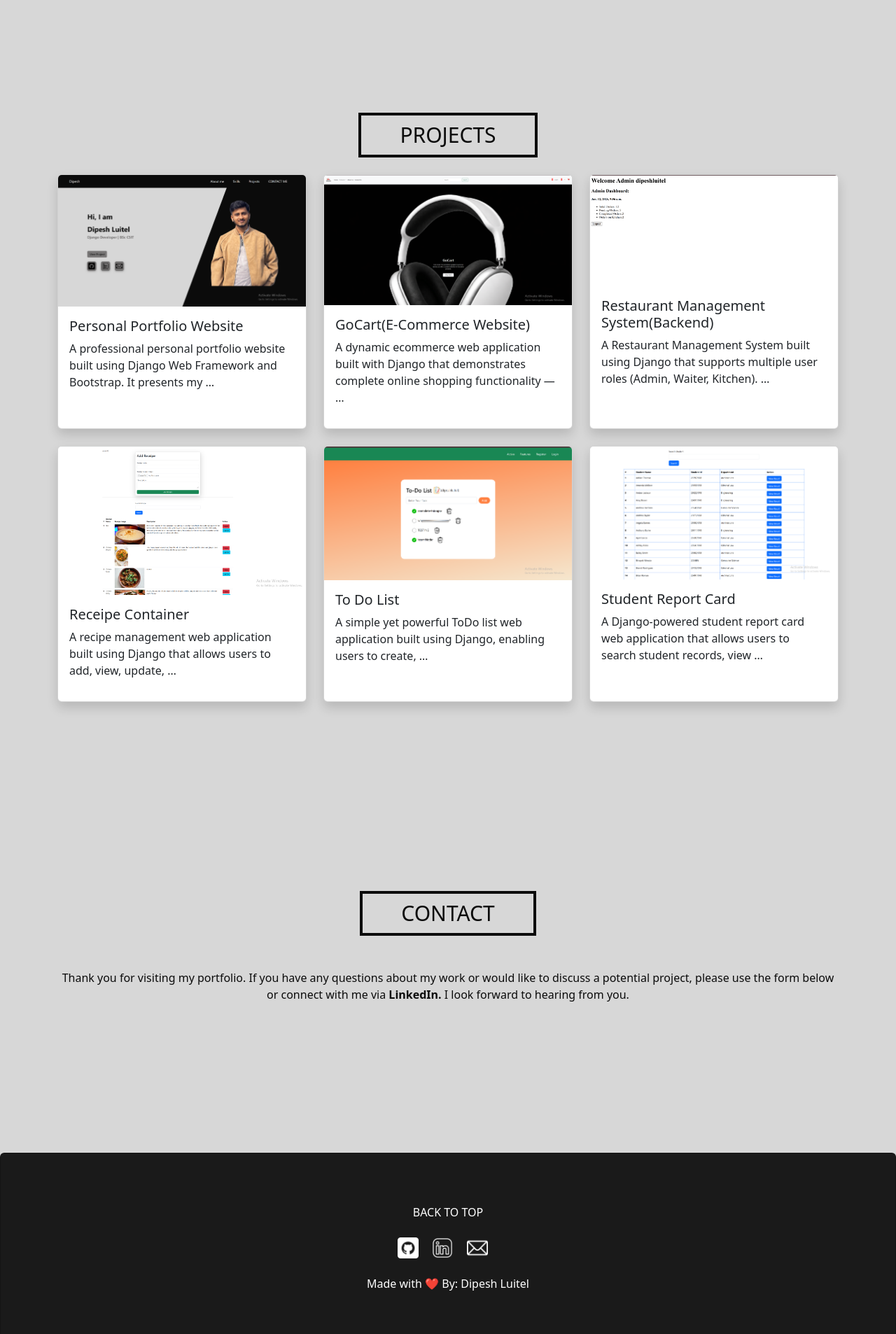
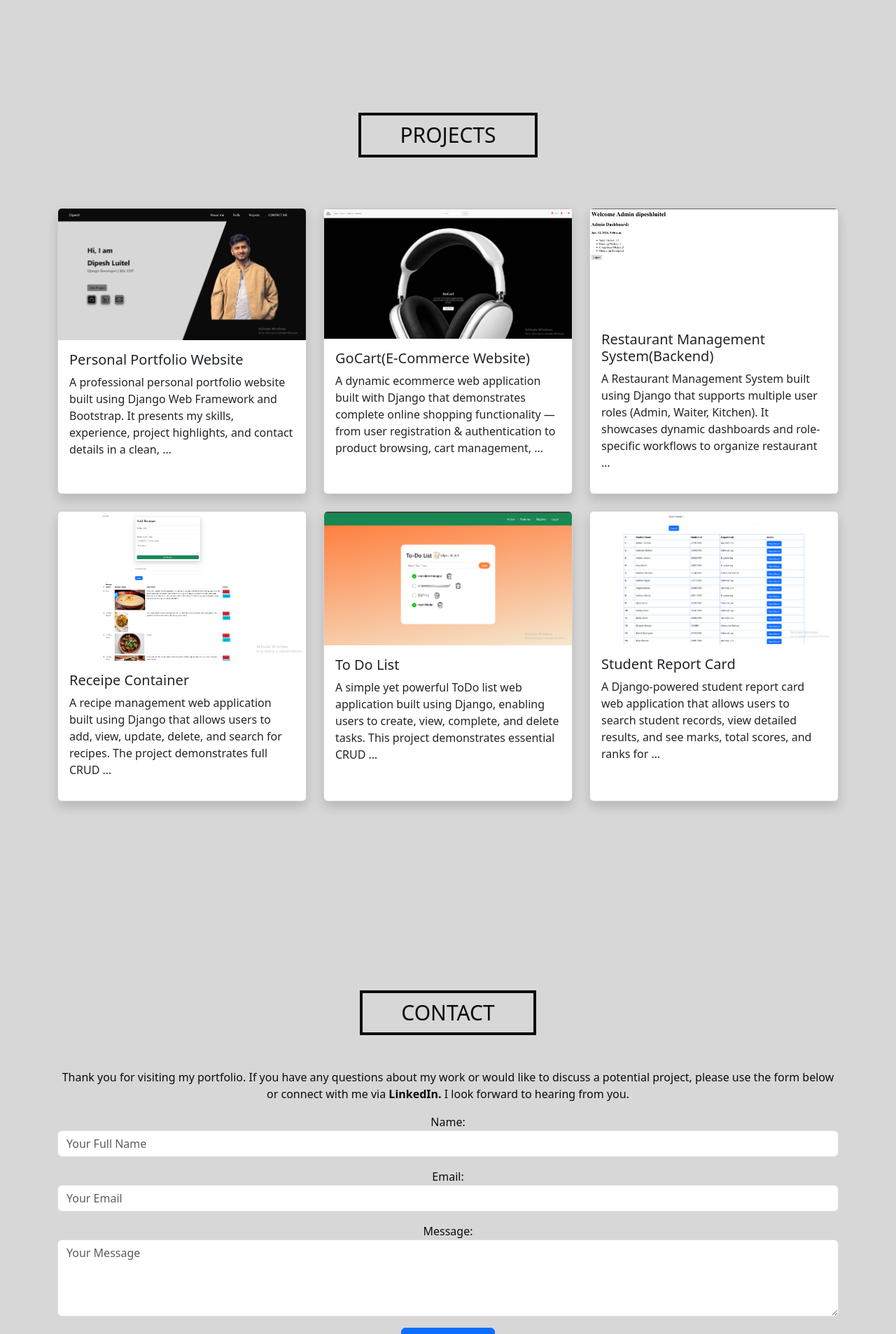
Before and after one commit to dipeshluitel/Portfolio, a Django app: page / in a window 1280 px wide. Shown: the part 2857-4763 px from the top of the page at 70% size. Run offline with Django 5.2, Linux system fonts and the light colour scheme; data comes from the database, SQL or seed files in the repository; both versions use the stored data as it was after the commit.

Commit message:
add(forms.py)/update(views/templates):Contact form is now displayed

```diff
--- /dev/null
+++ b/myportfolio/portfolio/forms.py
@@ -0,0 +1,22 @@
+from django import forms
+from .models import ContactMessage
+
+class ContactMessageForm(forms.ModelForm):
+    class Meta:
+        model = ContactMessage
+        fields = ['name', 'email', 'message']
+        widgets = {
+            'name': forms.TextInput(attrs={
+                'class': 'form-control',
+                'placeholder': 'Your Full Name'
+            }),
+            'email': forms.EmailInput(attrs={
+                'class': 'form-control',
+                'placeholder': 'Your Email'
+            }),
+            'message': forms.Textarea(attrs={
+                'class': 'form-control',
+                'placeholder': 'Your Message',
+                'rows': 4
+            }),
+        }
--- a/myportfolio/portfolio/models.py
+++ b/myportfolio/portfolio/models.py
@@ -1,7 +1,5 @@
 from django.db import models
-
 # Create your models here.
-from django.db import models
 
 SKILL_STATUS = (
     ('y','learned'),
--- a/myportfolio/portfolio/templates/portfolio/home.html
+++ b/myportfolio/portfolio/templates/portfolio/home.html
@@ -92,7 +92,7 @@
         <h3 class="mb-5">LEARNING:</h3>
         <div class="row">
             {% for stack in stacksLearning %}
-            <div class="col-lg-3 col-md-6 icons">
+            <div class="col-lg-3 col-md-4 col-sm-6 icons">
                 <div data-aos="fade-up">
                     <img src="{{ stack.icon.url }}" alt="{{stack.name}}" class="skill-icon">
                     <p class="fw-medium text-center mt-2">{{ stack.name }}</p>
@@ -111,14 +111,14 @@
         <div class="text-center">
             <h2 class="text-center mb-4">PROJECTS</h2>
         </div>
-        <div class="row">
+        <div class="row mt-5">
             {% for project in projects %}
-            <div class="col-md-4 mb-4" data-aos="fade-up">
+            <div class=" col-lg-4 col-md-6 mb-4" data-aos="fade-up">
                 <div class="card h-100 shadow">
                     <img src="{{ project.image.url }}" class="card-img-top">
                     <div class="card-body">
                         <h5>{{ project.title }}</h5>
-                        <p>{{ project.description|truncatewords:15 }}</p>
+                        <p>{{ project.description|truncatewords:25 }}</p>
                     </div>
                 </div>
             </div>
@@ -136,6 +136,28 @@
                     href="https://www.linkedin.com/in/dipeshluitel/" target="_blank">LinkedIn.</a>
             </span>I look forward to hearing from
             you.</p>
+        <form method="POST">
+            {% csrf_token %}
+
+            <div class="mb-3">
+                {{ form.name.label_tag }}
+                {{ form.name }}
+            </div>
+
+            <div class="mb-3">
+                {{ form.email.label_tag }}
+                {{ form.email }}
+            </div>
+
+            <div class="mb-3">
+                {{ form.message.label_tag }}
+                {{ form.message }}
+            </div>
+
+            <button type="submit" class="btn btn-primary">
+                Send Message
+            </button>
+        </form>
     </div>
 </section>
 
--- a/myportfolio/portfolio/views.py
+++ b/myportfolio/portfolio/views.py
@@ -1,11 +1,22 @@
-from django.shortcuts import render
+from django.shortcuts import render,redirect
 from .models import Project,Skill
 from django.http import HttpResponse
+from .forms import ContactMessageForm
+
 # Create your views here.
 
 def home(request):
     stacksUsed = Skill.objects.filter(status='y')
     stacksLearning = Skill.objects.filter(status='n')
     projects = Project.objects.all()
+
+    if request.method == 'POST':
+        form = ContactMessageForm(request.POST)
+        if form.is_valid():
+            form.save()
+            return redirect('home')  # or a success page
+    else:
+        form = ContactMessageForm()
+
     # return HttpResponse("Hello Home")
-    return render(request, 'portfolio/home.html', {'projects': projects, 'stacksUsed': stacksUsed, 'stacksLearning' : stacksLearning})
+    return render(request, 'portfolio/home.html', {'projects': projects, 'stacksUsed': stacksUsed, 'stacksLearning' : stacksLearning, 'form': form})
```
Also changed, not shown: myportfolio/db.sqlite3.
